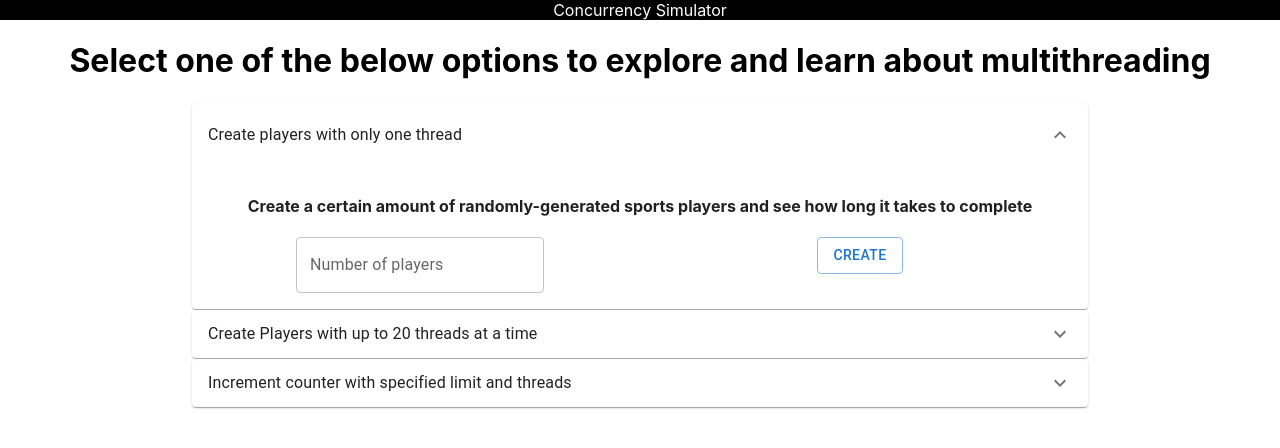
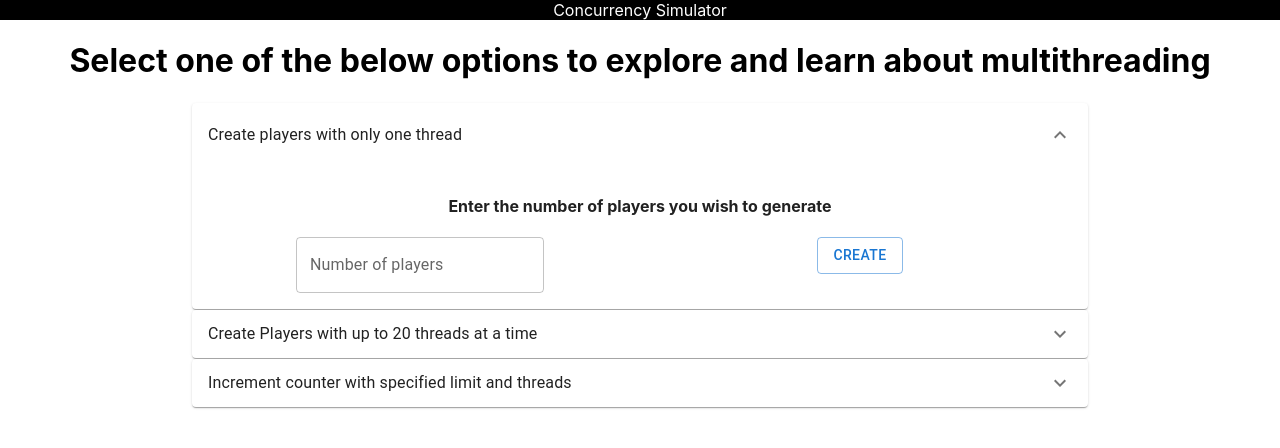
Before and after one commit to randyfranzmeier/SpringSync, a React (Create React App) app in the folder multi-threaded-apis/src/main/resources/static/concurrency/: page / in a window 1280 px wide. Both pictures are taken after a click on the button "Create players with only one thread". Shown: the top 448 px of the page. Built offline with nearby package versions, Linux system fonts and the light colour scheme.

Commit message:
Fixed UI error

```diff
--- a/multi-threaded-apis/src/main/resources/static/concurrency/src/components/create-players-no-threads/create-players-no-threads.js
+++ b/multi-threaded-apis/src/main/resources/static/concurrency/src/components/create-players-no-threads/create-players-no-threads.js
@@ -1,14 +1,14 @@
 import React, {useEffect, useRef, useState} from 'react';
 import PropTypes from 'prop-types';
-import {NoThreadsPlayerWrapper, ResponseContainer, TopMargin} from './create-players-no-threads.styled';
+import {NoThreadsPlayerWrapper} from './create-players-no-threads.styled';
 import {Alert, Button, Grid2, LinearProgress, TextField} from "@mui/material";
 import {PLAYER} from "../../constants/Players";
 import {API_URLS} from "../../constants/endpoints";
 import {Player} from "../../models/Player";
+import {ResponseContainer, TopMargin} from "../shared/component-styles";
 
 
 function NoThreadsPlayers () {
-    //Bad, but this works for now
     let controller = useRef(null);
     let numberPlayersRef = useRef(0);
     const [errorText, setErrorText] = useState("");
@@ -22,16 +22,19 @@ function NoThreadsPlayers () {
         if (numberPlayersRef.current.value.length === 0) {
             setError(true);
             setErrorText("Please enter the number of players");
+            setButtonText('Create');
             return false;
         }
         else if (numberPlayersRef.current.value <= 0) {
             setError(true);
             setErrorText("You must create at least 1 player");
+            setButtonText('Create');
             return false;
         }
         else if (numberPlayersRef.current.value > PLAYER.CREATE_LIMIT) {
             setError(true);
             setErrorText(`You must enter a number less than or equal to ${PLAYER.CREATE_LIMIT}`);
+            setButtonText('Create');
             return false;
         }
         else {
@@ -52,7 +55,6 @@ function NoThreadsPlayers () {
 
     let CreatePlayers = async () => {
         let newButtonText = buttonText === "Create"? "Cancel": "Create";
-        console.log("Button text: ", newButtonText);
         setButtonText(newButtonText);
         if (newButtonText === "Create") {
             //cancel
@@ -81,7 +83,7 @@ function NoThreadsPlayers () {
 
     return (
         <NoThreadsPlayerWrapper>
-            <h4>Create a certain amount of randomly-generated sports players and see how long it takes to complete</h4>
+            <h4>Enter the number of players you wish to generate</h4>
             <Grid2 container spacing={2}>
                 {error && <Grid2 size={12}>
                     <Alert severity="error" onClose={() =>{setError(false)}}>{errorText}</Alert>
@@ -113,6 +115,4 @@ function NoThreadsPlayers () {
 
 NoThreadsPlayers.propTypes = {};
 
-NoThreadsPlayers.defaultProps = {};
-
 export default NoThreadsPlayers;
```
